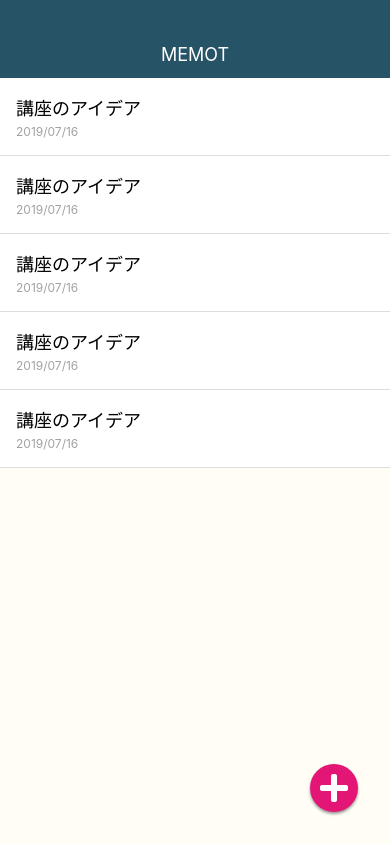
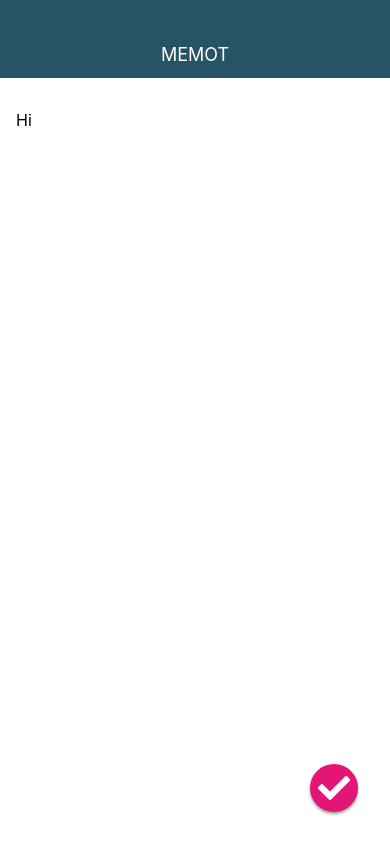
Before and after one commit to k2font/generalApp, a React Native app: screen / in a window 390 px wide. Built offline with nearby package versions, Linux system fonts and the light colour scheme.

Commit message:
Create MemoEditScreen.js

```diff
--- a/App.js
+++ b/App.js
@@ -4,12 +4,13 @@
 import Appbar from './src/components/Appbar';
 import MemoListScreen from './src/screens/MemoListScreen';
 import MemoDetailScreen from './src/screens/MemoDetailScreen';
+import MemoEditScreen from './src/screens/MemoEditScreen';
 
 export default function App() {
   return (
     <View style={styles.container}>
       <Appbar />
-      <MemoListScreen />
+      <MemoEditScreen />
     </View>
   );
 }
--- a/src/elements/CircleButton.js
+++ b/src/elements/CircleButton.js
@@ -10,6 +10,7 @@
 const CustomIcon = createIconSet({
   plus: '\uf067',
   pencil: '\uf303',
+  check: '\uf00c',
 }, 'FontAwesome');
 
 class CircleButton extends React.Component {
--- /dev/null
+++ b/src/screens/MemoEditScreen.js
@@ -0,0 +1,34 @@
+import React from 'react';
+import { StyleSheet, View, TextInput } from 'react-native';
+
+import CircleButton from '../elements/CircleButton';
+
+class MemoEditScreen extends React.Component {
+  render() {
+    return (
+      <View style={styles.container}>
+        <TextInput style={styles.memoEditInput} multiline value="Hi" />
+        <CircleButton name="check" />
+      </View>
+    );
+  }
+}
+
+const styles = StyleSheet.create({
+  container: {
+    flex: 1,
+    width: '100%',
+  },
+
+  memoEditInput: {
+    flex: 1,
+    backgroundColor: 'white',
+    paddingTop: 32,
+    paddingLeft: 16,
+    paddingRight: 16,
+    paddingBottom: 16,
+    fontSize: 16,
+  },
+});
+
+export default MemoEditScreen;
```
